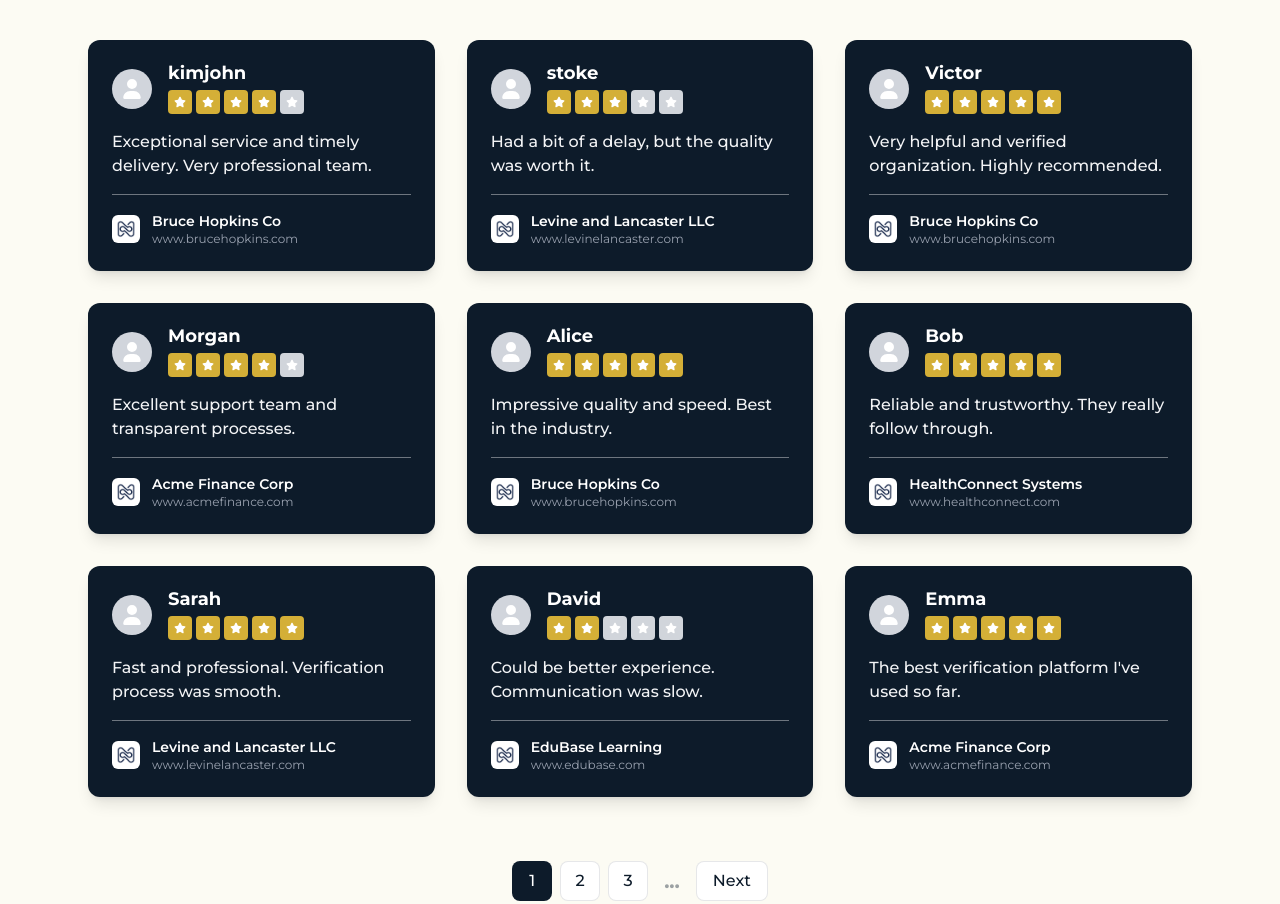
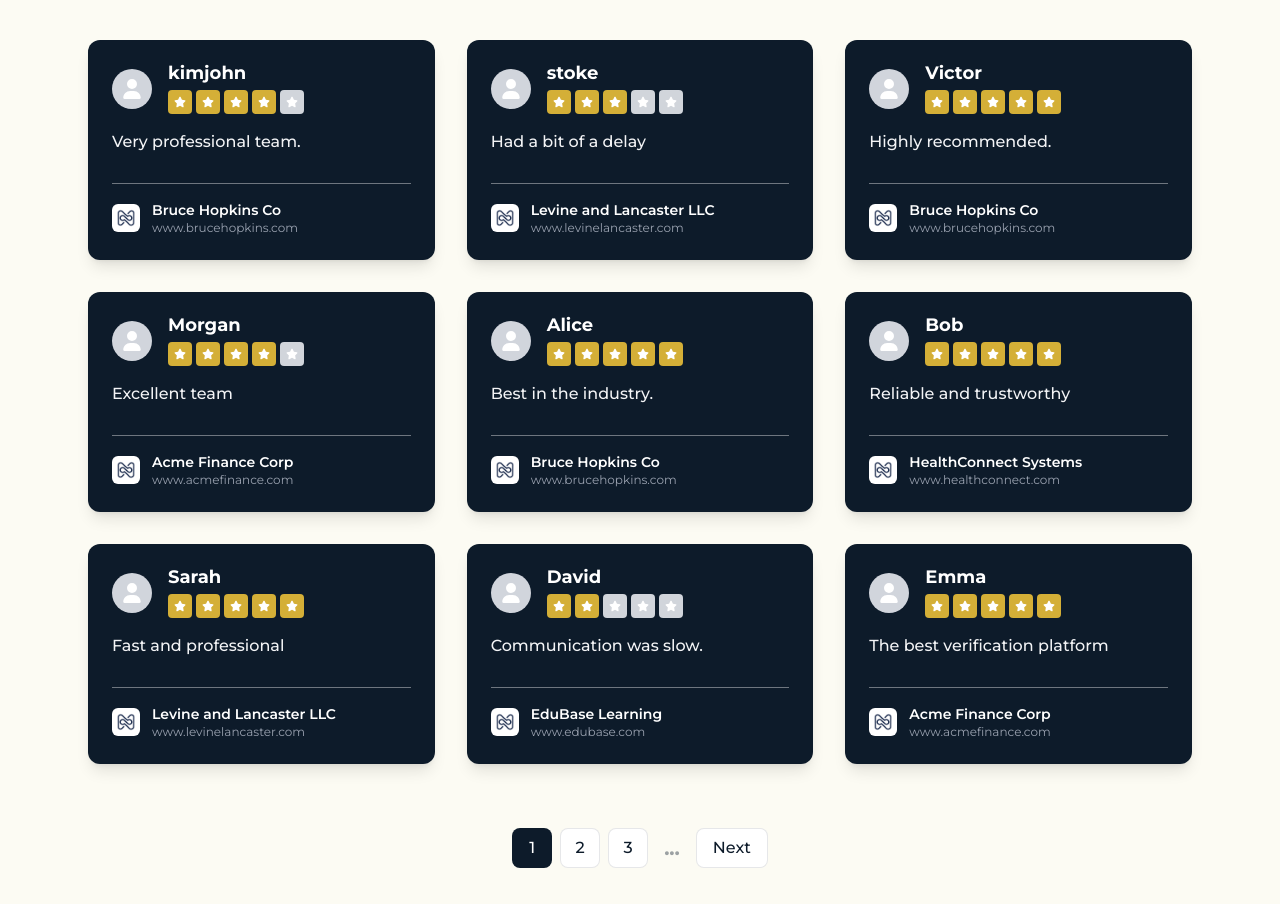
Before and after one commit to ayazahmad4296294/Niyah, a React (Vite) app: page /reviews in a window 1280 px wide. Shown: the part 626-1530 px from the top of the page. Built offline with nearby package versions, Linux system fonts and the light colour scheme.

Commit message:
first comimt

```diff
--- a/src/App.jsx
+++ b/src/App.jsx
@@ -23,7 +23,7 @@ import ScrollToTop from './components/common/ScrollToTop'
 const App = () => {
   useEffect(() => {
     AOS.init({
-      duration: 800,
+      duration: 600,
       once: true,
       easing: 'ease-in-out',
     });
--- a/src/components/Trust.jsx
+++ b/src/components/Trust.jsx
@@ -1,5 +1,6 @@
 import React from 'react';
 import TrustReportImg from '../assets/images/trust-report.png';
+import { Link } from 'react-router-dom';
 
 const Trust = () => {
     return (
@@ -12,9 +13,9 @@ const Trust = () => {
                     with confidence, and enabling companies to prove their credibility and improve through
                     genuine feedback.
                 </p>
-                <button className="bg-white text-black font-medium px-4 py-2 rounded-full border-white border hover:bg-primary hover:text-white hover:border hover:border-white transition-all duration-300 whitespace-nowrap">
+                <Link to="/about" className="bg-white text-black font-medium px-4 py-2 rounded-full border-white border hover:bg-primary hover:text-white hover:border hover:border-white transition-all duration-300 whitespace-nowrap inline-block">
                     What we do
-                </button>
+                </Link>
             </div>
             <div className="flex-1 w-full">
                 <div className="bg-white p-4 rounded-2xl flex flex-col sm:flex-row items-center gap-6 text-black border border-gray-100 shadow-lg">
@@ -23,9 +24,9 @@ const Trust = () => {
                         <p className="text-sm text-gray-600 mb-6 leading-relaxed">
                             Find out which actions we’ve taken to protect you and promote trust on our platform.
                         </p>
-                        <button className="border border-black px-6 py-2 rounded-full hover:bg-black hover:text-white transition-all duration-300 font-medium whitespace-nowrap">
+                        <Link to="/trust-report" className="border border-black px-6 py-2 rounded-full hover:bg-black hover:text-white transition-all duration-300 font-medium whitespace-nowrap inline-block">
                             Take a look
-                        </button>
+                        </Link>
                     </div>
                     <div className="w-32 md:w-44 shrink-0">
                         <img src={TrustReportImg} alt="Trust Report Illustration" className="w-full h-auto" />
--- a/src/components/common/Footer.jsx
+++ b/src/components/common/Footer.jsx
@@ -45,7 +45,7 @@ const Footer = () => {
                <div className="flex flex-wrap gap-6 md:gap-10 text-sm font-semibold mb-8 px-4">
                   <Link to="/trust-report" className="hover:text-secondary text-lg font-light transition-colors">Trust Report</Link>
                   <Link to="/service-level-agreements" className="hover:text-secondary text-lg font-light transition-colors">Service Level Agreement(SLA)</Link>
-                  <Link to="/file-a-complaint" className="hover:text-secondary text-lg font-light transition-colors">File A Complaint</Link>
+                  <Link to="/file-complaint" className="hover:text-secondary text-lg font-light transition-colors">File A Complaint</Link>
                   <Link to="/privacy-policy" className="hover:text-secondary text-lg font-light transition-colors">Privacy Policy</Link>
                </div>
                <div className="px-4 text-sm text-gray-400">
--- a/src/components/company/CompanyCard.jsx
+++ b/src/components/company/CompanyCard.jsx
@@ -8,10 +8,10 @@ const CompanyCard = ({ company, index }) => {
 
   return (
     <div
-      data-aos="zoom-out-blur"
-      data-aos-delay={index * 100}
-      data-aos-duration="600"
-      className="rounded-xl overflow-hidden border-2 border-primary/20 group flex flex-col h-full transition-all duration-500 ease-[cubic-bezier(0.34,1.56,0.64,1)] hover:scale-105 hover:shadow-2xl cursor-pointer"
+      // data-aos="fade-up"
+      // data-aos-delay={index * 100}
+      // // data-aos-duration="500"
+      className="rounded-xl overflow-hidden border-2 border-primary/20 group flex flex-col h-full transition-transform duration-300 ease-out hover:scale-105 cursor-pointer"
     >
       <Link to={`/company/${company.id}`} className="flex flex-col h-full">
         {/* Image Container */}
--- a/src/data/reviewData.js
+++ b/src/data/reviewData.js
@@ -4,7 +4,7 @@ export const ReviewsData = [
     {
         id: 1,
         name: "kimjohn",
-        text: "Exceptional service and timely delivery. Very professional team.",
+        text: "Very professional team.",
         rating: 4,
         company: {
             name: "Bruce Hopkins Co",
@@ -15,7 +15,7 @@ export const ReviewsData = [
     {
         id: 2,
         name: "stoke",
-        text: "Had a bit of a delay, but the quality was worth it.",
+        text: "Had a bit of a delay",
         rating: 3,
         company: {
             name: "Levine and Lancaster LLC",
@@ -26,7 +26,7 @@ export const ReviewsData = [
     {
         id: 3,
         name: "Victor",
-        text: "Very helpful and verified organization. Highly recommended.",
+        text: "Highly recommended.",
         rating: 5,
         company: {
             name: "Bruce Hopkins Co",
@@ -37,7 +37,7 @@ export const ReviewsData = [
     {
         id: 4,
         name: "Morgan",
-        text: "Excellent support team and transparent processes.",
+        text: "Excellent team",
         rating: 4,
         company: {
             name: "Acme Finance Corp",
@@ -48,7 +48,7 @@ export const ReviewsData = [
     {
         id: 5,
         name: "Alice",
-        text: "Impressive quality and speed. Best in the industry.",
+        text: "Best in the industry.",
         rating: 5,
         company: {
             name: "Bruce Hopkins Co",
@@ -59,7 +59,7 @@ export const ReviewsData = [
     {
         id: 6,
         name: "Bob",
-        text: "Reliable and trustworthy. They really follow through.",
+        text: "Reliable and trustworthy",
         rating: 5,
         company: {
             name: "HealthConnect Systems",
@@ -70,7 +70,7 @@ export const ReviewsData = [
     {
         id: 7,
         name: "Sarah",
-        text: "Fast and professional. Verification process was smooth.",
+        text: "Fast and professional",
         rating: 5,
         company: {
             name: "Levine and Lancaster LLC",
@@ -81,7 +81,7 @@ export const ReviewsData = [
     {
         id: 8,
         name: "David",
-        text: "Could be better experience. Communication was slow.",
+        text: "Communication was slow.",
         rating: 2,
         company: {
             name: "EduBase Learning",
@@ -92,7 +92,7 @@ export const ReviewsData = [
     {
         id: 9,
         name: "Emma",
-        text: "The best verification platform I've used so far.",
+        text: "The best verification platform",
         rating: 5,
         company: {
             name: "Acme Finance Corp",
```
